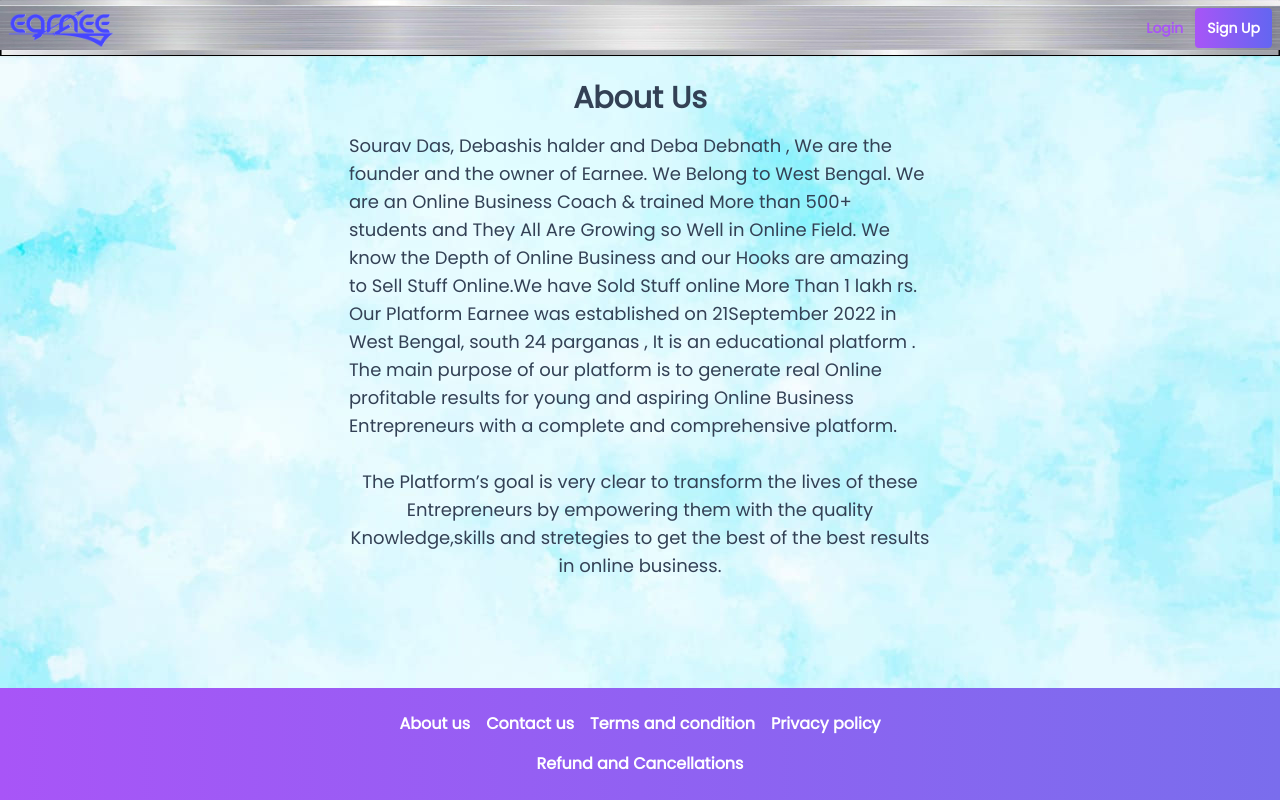
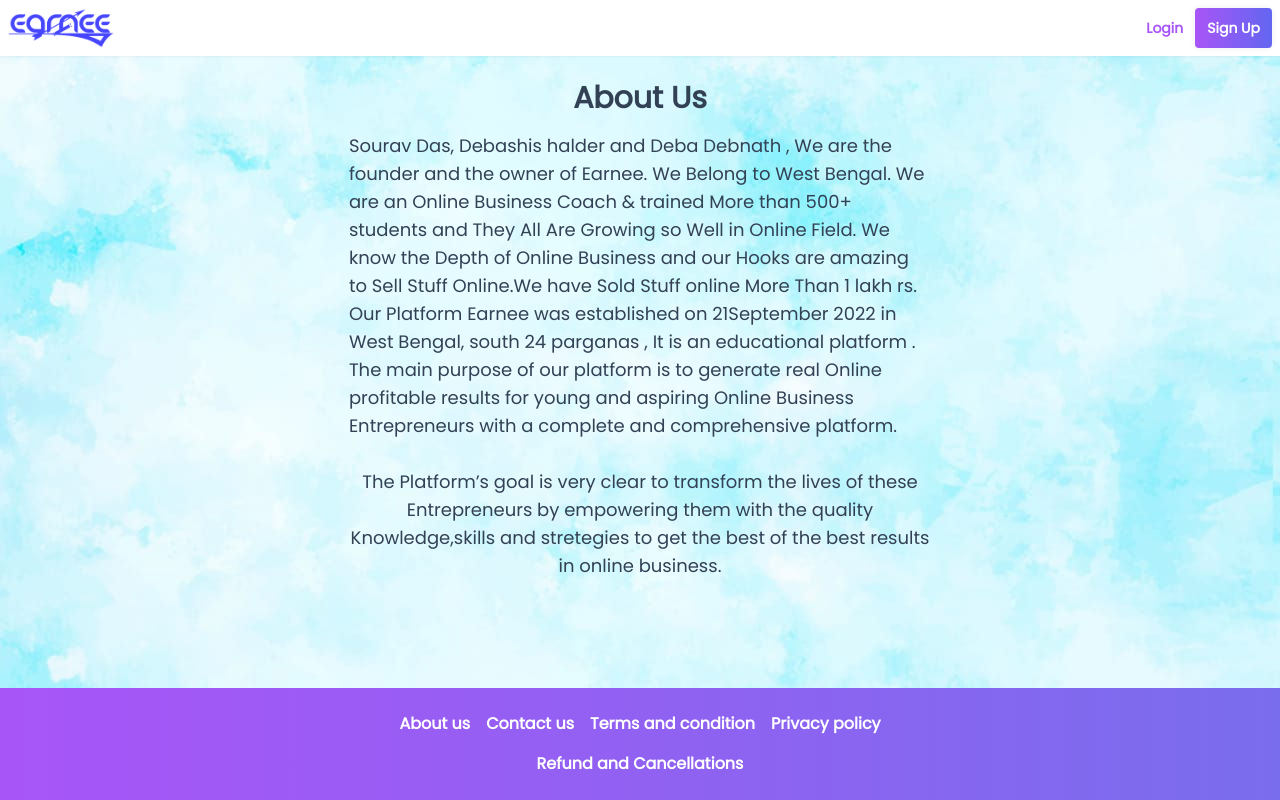
Before and after one commit to AkashDeep000/earnee, a React (Vite) app: page /about in a window 1280 px wide. Built offline with nearby package versions, Linux system fonts and the light colour scheme; no server answers; a web font is replaced by a local one; what pocketbase would draw is missing.

Commit message:
header bg

```diff
--- a/src/components/Header.jsx
+++ b/src/components/Header.jsx
@@ -5,7 +5,7 @@
 function Header() {
 
   return (
-    <div className="z-50 px-2 py-2 flex items-center justify-between sticky top-0 bg-[url('/header.png')] bg-[length:100%_100%] shadow-sm">
+    <div className="z-50 px-2 py-2 flex items-center justify-between sticky top-0 bg-white bg-[length:100%_100%] shadow-sm">
       <div className="flex items-center gap-2">
 
           <Link to="/">
@@ -26,7 +26,7 @@
         </button>
         </Link>
     </div>
-    </div>
+  </div>
 );
 }
 
```
